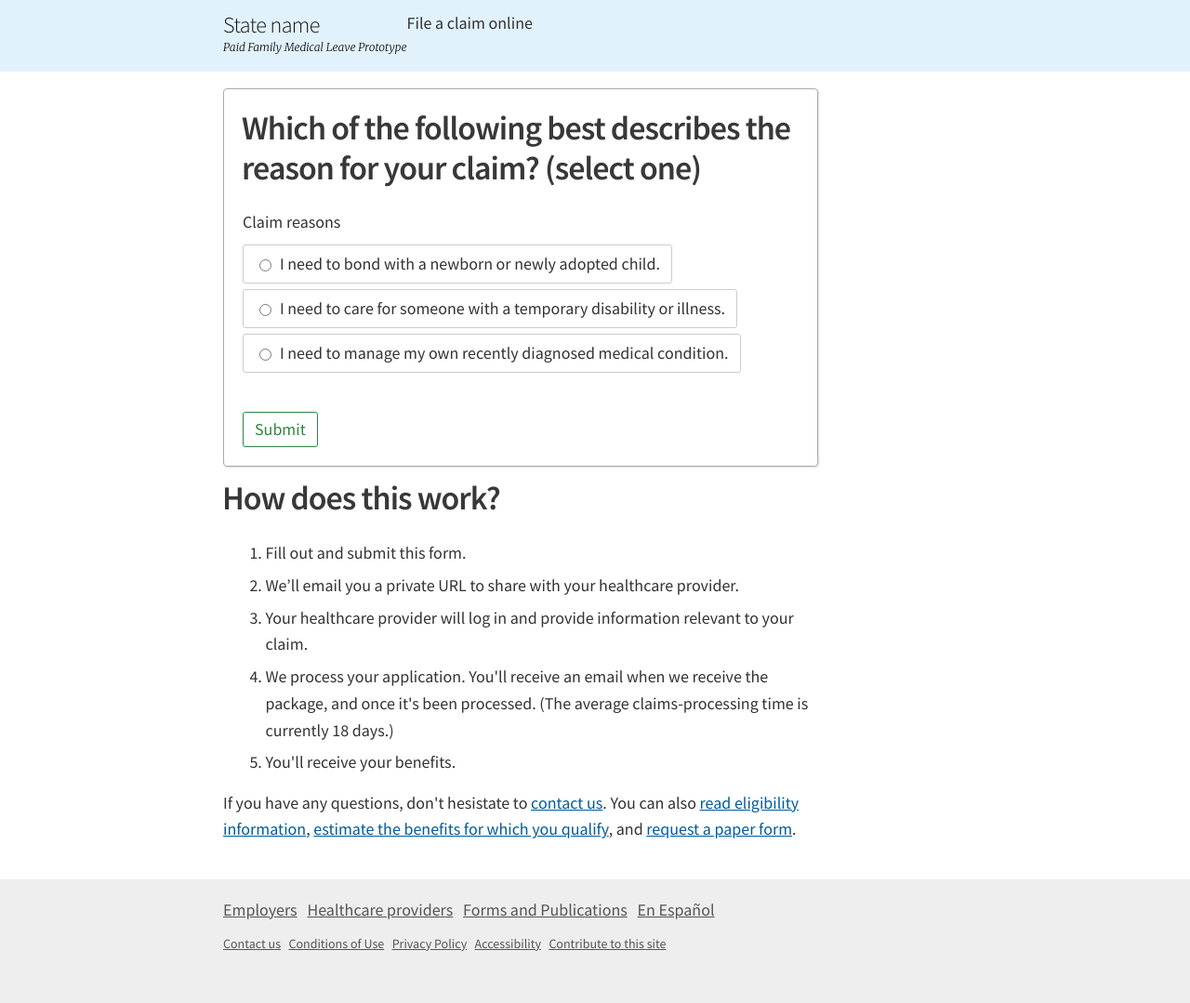
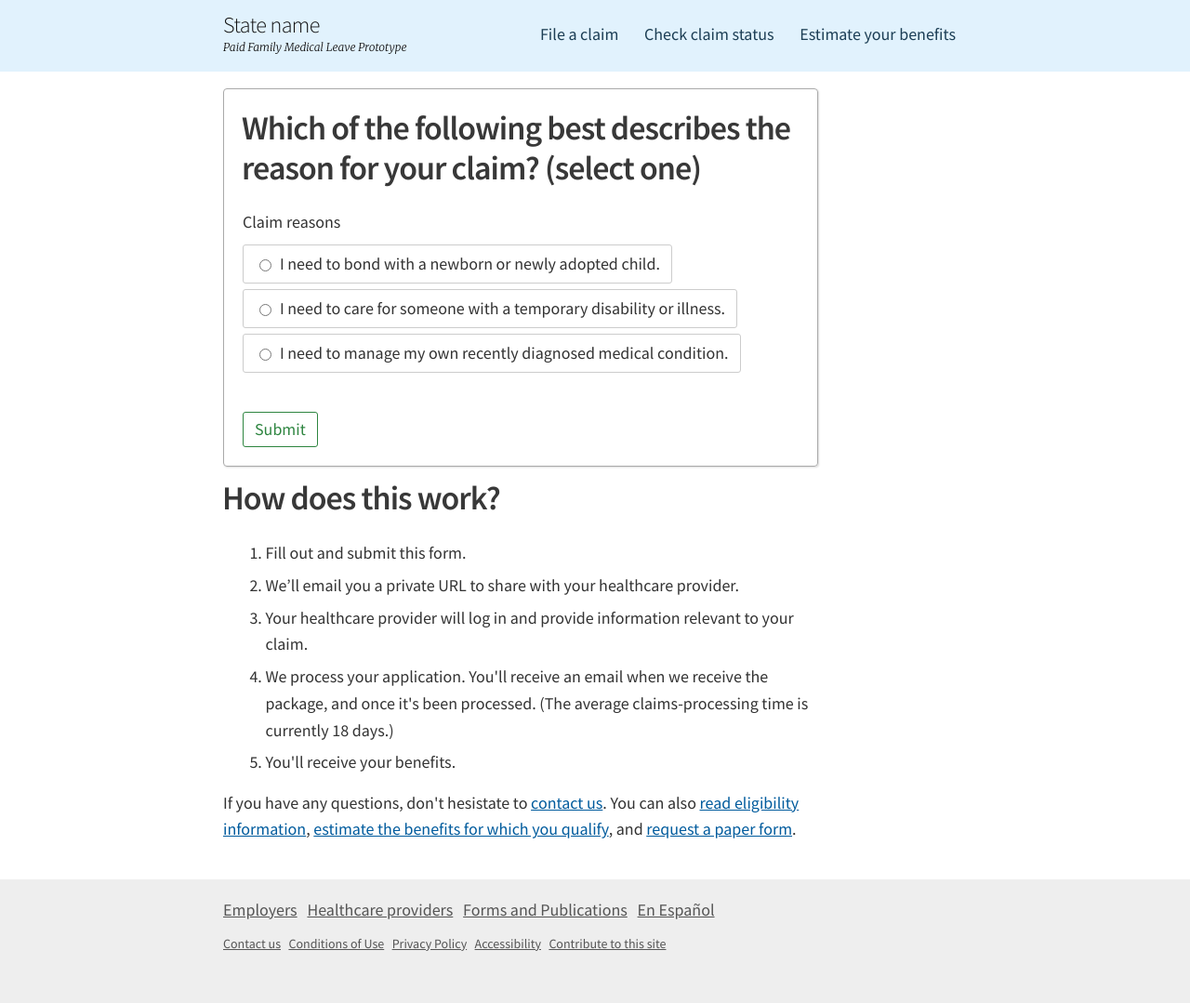
Before and after one commit to 18F/Paid-Leave-Prototype, a Jekyll site: the page built from _pages/claims/new.html, in a window 1280 px wide. Shown: the whole page at 93% size. Built offline with Jekyll 4.4.1, drawn with Linux system fonts in a browser that asks for light colours; nearby versions of some CDN libraries; library files that are not in the unit come from our copies.

Commit message:
Update claims-new

```diff
--- a/_pages/claims/new.html
+++ b/_pages/claims/new.html
@@ -5,7 +5,7 @@ excerpt: none
 {% include head.html %}
 <body class="no-js layout-claim-new">
   <a class="a-skip-to-main" href="#main">Skip to main content</a>
-  {% include site-header-claims-new.html %}
+  {% include site-header.html %}
   <main role="main" id="main" class="page">
     <div class="wrapper">
       <form action="{{site.baseurl}}/claims/new/step-2" id="claim" method="get">
```
